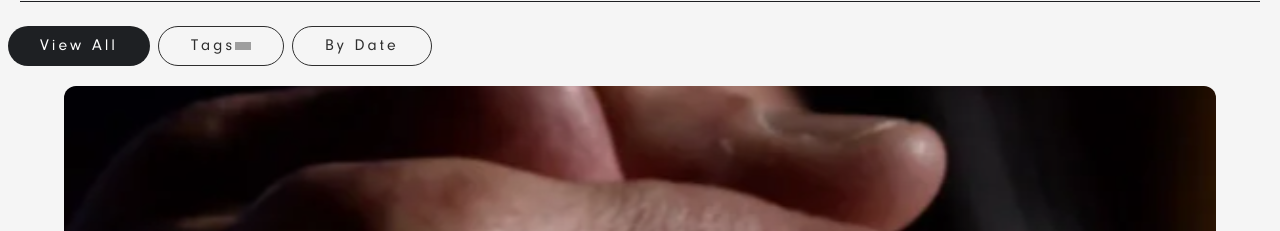
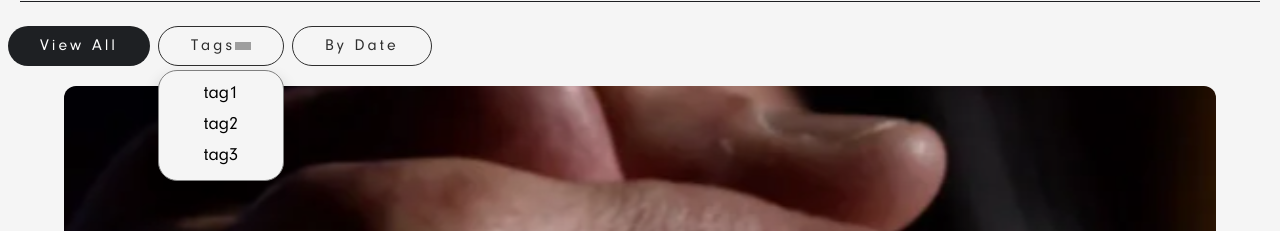
Before and after one commit to se7endev39/STXTCH, a Next.js app: page / in a window 1280 px wide. Both pictures are taken after a click on the button "Tags". Shown: the part 3772-4003 px from the top of the page. Built offline with nearby package versions, Linux system fonts and the light colour scheme; grey boxes are pictures that could not be loaded; a web font is replaced by a local one.

Commit message:
tag button problem

```diff
--- a/components/MDBbtn/index.js
+++ b/components/MDBbtn/index.js
@@ -1,20 +1,26 @@
-import React from 'react'
+import React, { useState } from 'react'
 import styles from './index.module.scss'
+import classnames from 'classnames'
 
-const MDBBtn = ({ className, children, dropdown, ...rest}) => {
+const MDBBtn = ({ className, children, dropdown, onSelect, ...rest}) => {
+  const [showDropdown, setShowDropdown] = useState(false)
+  const dropDownClicked = (tag) => {
+    if(onSelect) onSelect(tag)
+    setShowDropdown(false)
+  }
   return (
     <div className={"wrapper " + dropdown?styles.dropdown: ""}>
-      <button className={className + " MDBbtn"} {...rest}>
+      <button className={className + " MDBbtn"}  onClick={() => setShowDropdown(!showDropdown)} {...rest}>
         {
           children
         }
       </button>
       {
         dropdown &&
-        <div className={styles.dropdown_Content}>
+        <div className={classnames(styles.dropdown_Content, showDropdown?styles.active:"")}>
           {
             ["tag1", "tag2", "tag3"].map( (tag, i) => (
-              <li key={i}>
+              <li key={i} onClick={dropDownClicked}>
                 {tag}
               </li>
             ))
--- a/components/MDBbtn/index.module.scss
+++ b/components/MDBbtn/index.module.scss
@@ -20,7 +20,7 @@
   }
 }
 
-.dropdown:hover .dropdown_Content{
+.active{
   display: block;
 }
 
--- a/package.json
+++ b/package.json
@@ -8,6 +8,7 @@
     "start": "next start"
   },
   "dependencies": {
+    "classnames": "^2.2.6",
     "lodash": "^4.17.21",
     "next": "10.2.0",
     "next-images": "^1.7.0",
```
Also changed, not shown: 1 other file (tests, documents, lock files or other folders).
